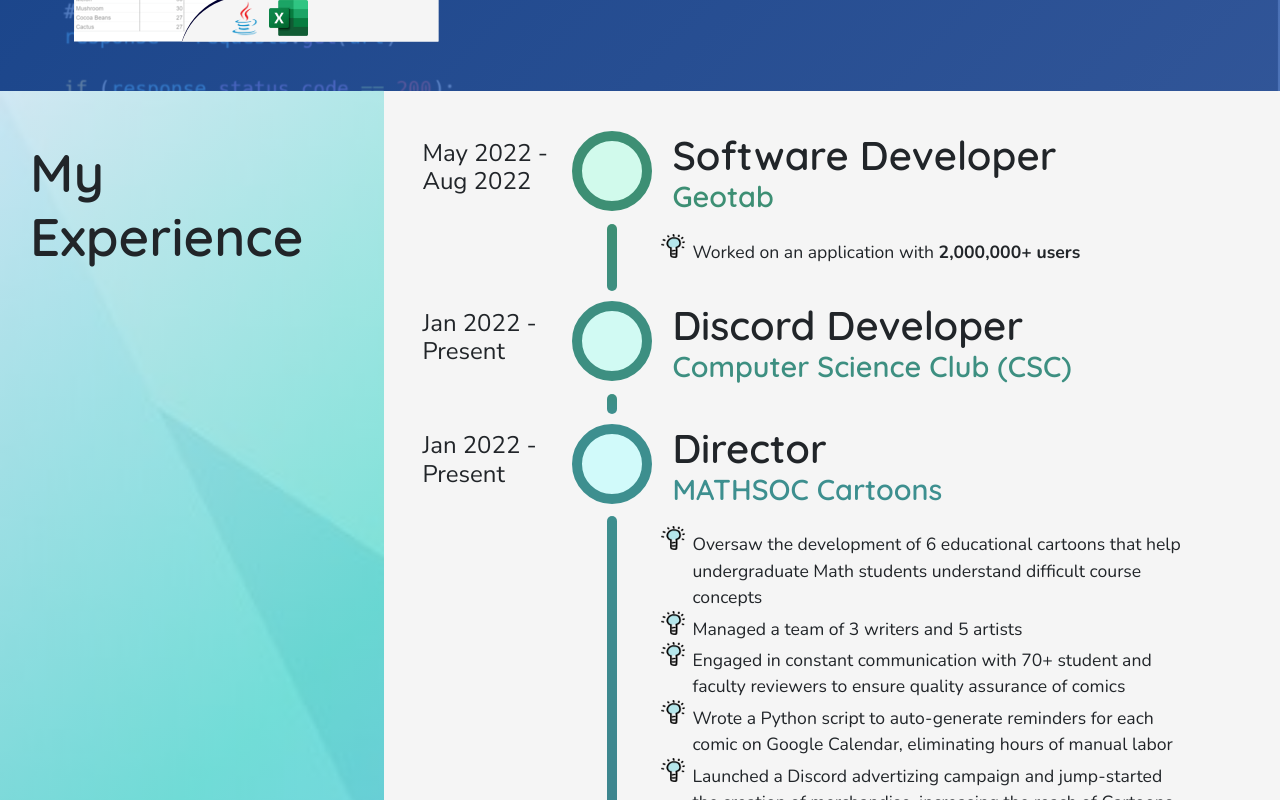
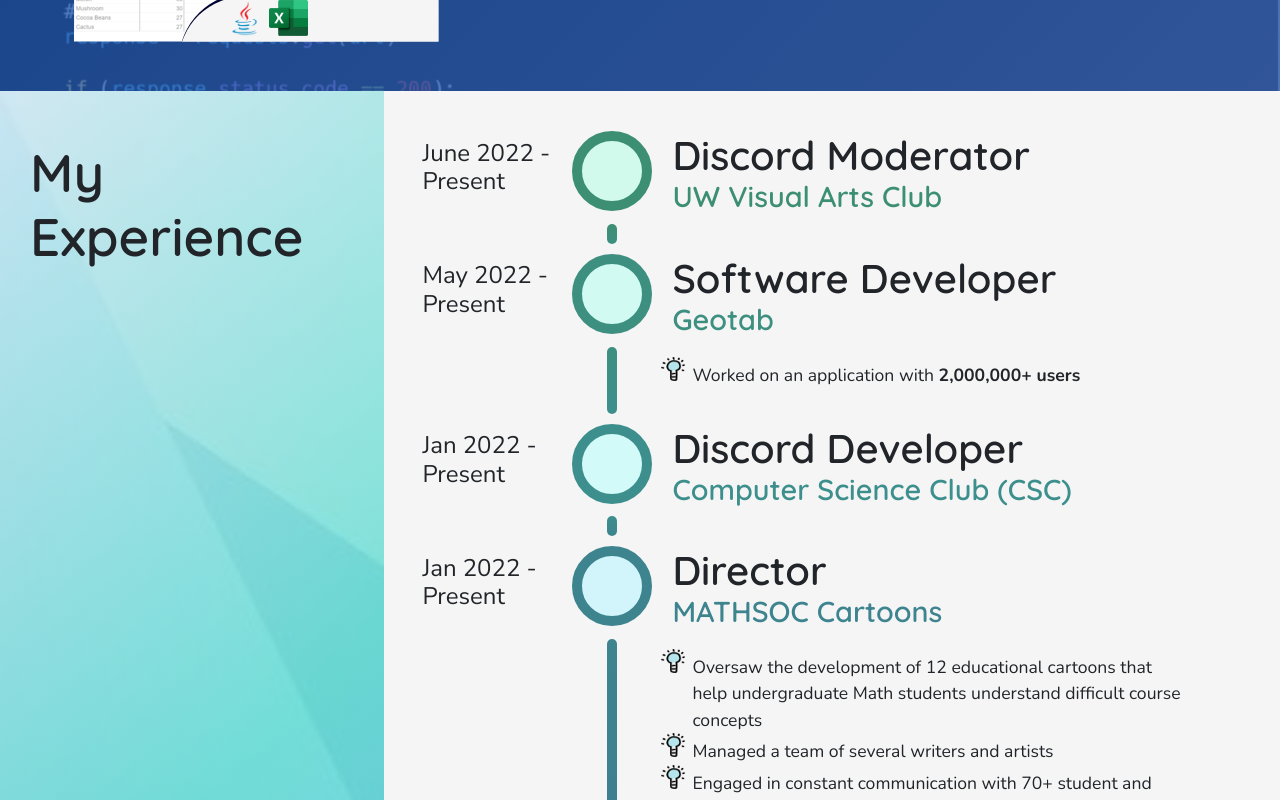
Before and after one commit to mcpenguin/the-arctic-blog, a React (Create React App) app: page / in a window 1280 px wide. Shown: the part 3420-4220 px from the top of the page. Built offline with nearby package versions, Linux system fonts and the light colour scheme.

Commit message:
updated experience

```diff
--- a/src/components/ExperienceEducation/experienceData.tsx
+++ b/src/components/ExperienceEducation/experienceData.tsx
@@ -1,9 +1,15 @@
 // module containing experience data
 let data = [
     {
+        title: 'Discord Moderator',
+        subtitle: 'UW Visual Arts Club',
+        date: 'June 2022 - Present',
+        content: null
+    },
+    {
         title: 'Software Developer',
         subtitle: 'Geotab',
-        date: 'May 2022 - Aug 2022',
+        date: 'May 2022 - Present',
         content:
         <ul>
             <li>Worked on an application with <b>2,000,000+ users</b></li>
@@ -21,8 +27,8 @@ let data = [
         date: 'Jan 2022 - Present',
         content:
         <ul>
-            <li>Oversaw the development of 6 educational cartoons that help undergraduate Math students understand difficult course concepts</li>
-            <li>Managed a team of 3 writers and 5 artists</li>
+            <li>Oversaw the development of 12 educational cartoons that help undergraduate Math students understand difficult course concepts</li>
+            <li>Managed a team of several writers and artists</li>
             <li>Engaged in constant communication with 70+ student and faculty reviewers to ensure quality assurance of comics</li>
             <li>Wrote a Python script to auto-generate reminders for each comic on Google Calendar, eliminating hours of manual labor</li>
             <li>Launched a Discord advertizing campaign and jump-started the creation of merchandise, increasing the reach of Cartoons</li>
@@ -99,7 +105,8 @@ let data = [
         date: "Jan 2019 - Jan 2020",
         content:
         <ul>
-            <li>Recruited and worked with the speakers and create the themes for the club's various events </li>
+            <li>Recruited and worked with speakers to prepare their speeches</li>
+            <li>Created the themes for the club's various events</li>
         </ul>
     },
     {
```
